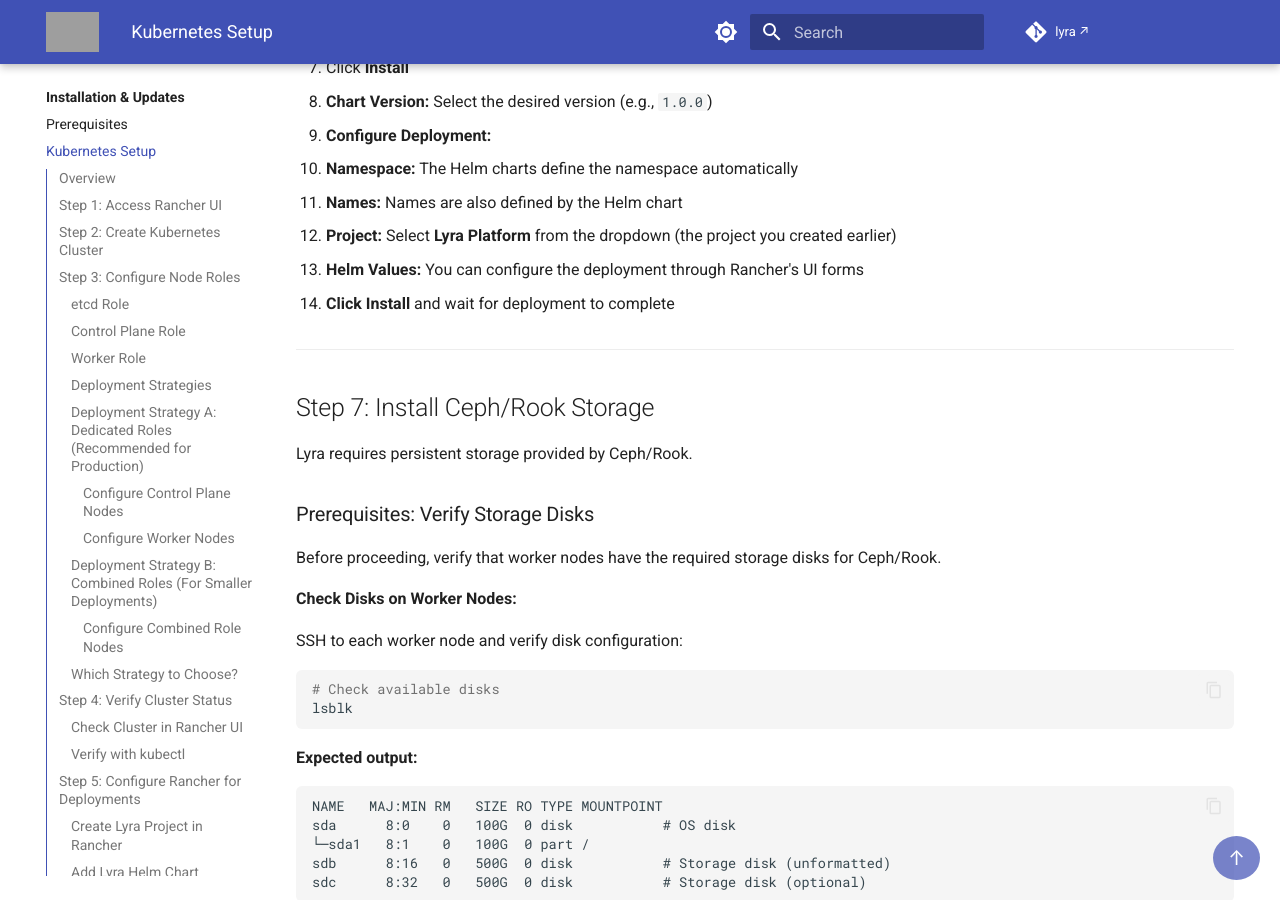
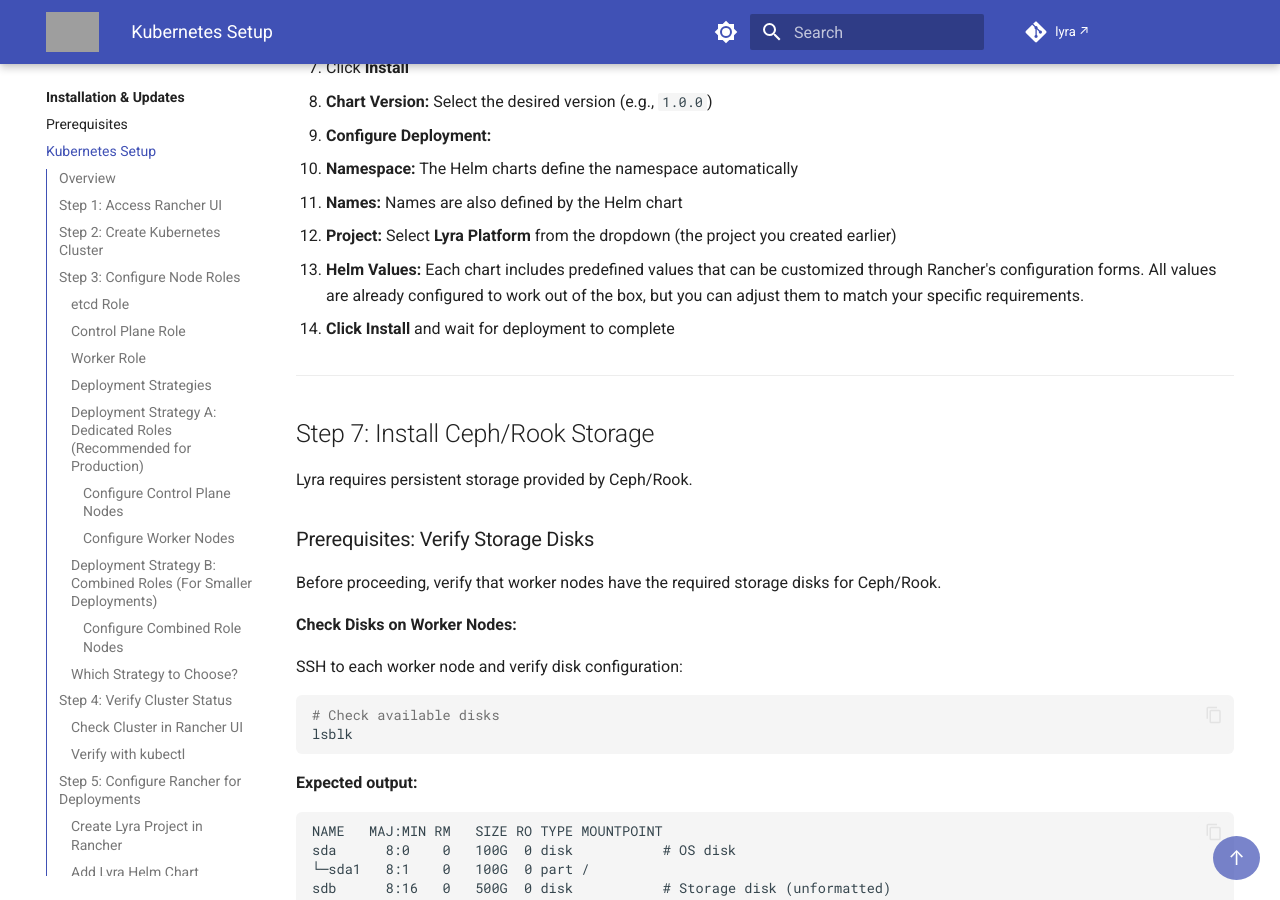
Before and after one commit to amreinch/lyra-docs, an MkDocs documentation site: the page built from docs/installation/kubernetes-setup.md, in a window 1280 px wide and 900 px high, scrolled down 9660 px. Built offline with MkDocs 1.6.1 and Material for MkDocs 9.7.7, drawn with Linux system fonts in a browser that asks for light colours; comment, search, counter and statistics services are not loaded; grey boxes are pictures that could not be loaded.

Commit message:
Add note about predefined Helm values
- Mention that charts include predefined values
- Note values can be customized through Rancher forms
- Clarify all values work out of the box by default

```diff
--- a/docs/installation/kubernetes-setup.md
+++ b/docs/installation/kubernetes-setup.md
@@ -446,7 +446,7 @@ All deployments are managed through Rancher's Apps & Marketplace interface using
    - **Namespace:** The Helm charts define the namespace automatically
    - **Names:** Names are also defined by the Helm chart
    - **Project:** Select **Lyra Platform** from the dropdown (the project you created earlier)
-   - **Helm Values:** You can configure the deployment through Rancher's UI forms
+   - **Helm Values:** Each chart includes predefined values that can be customized through Rancher's configuration forms. All values are already configured to work out of the box, but you can adjust them to match your specific requirements.
 
 4. **Click Install** and wait for deployment to complete
 
```
